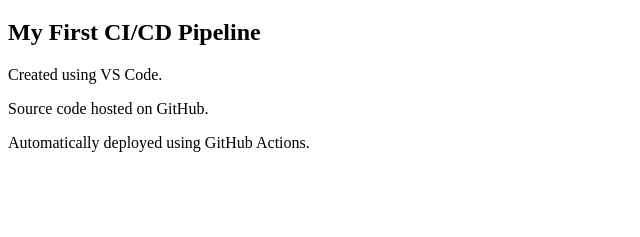
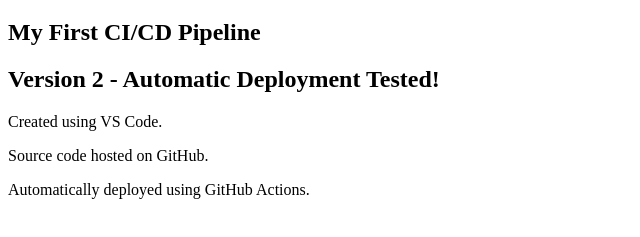
Before and after one commit to NandkumarTumma/devops-html-project, a plain HTML site: page index.html in a window 1280 px wide. Shown: the part 61-298 px from the top of the page, without its empty margins (0-640 px from the left). Drawn offline with Linux system fonts and the light colour scheme.

Commit message:
Test automatic deployment

```diff
--- a/index.html
+++ b/index.html
@@ -7,6 +7,7 @@
 <body>
     <h1>Welcome to My DevOps Project!</h1>
     <h2>My First CI/CD Pipeline</h2>
+    <h2>Version 2 - Automatic Deployment Tested!</h2>
 
     <p>Created using VS Code.</p>
     <p>Source code hosted on GitHub.</p>
```
